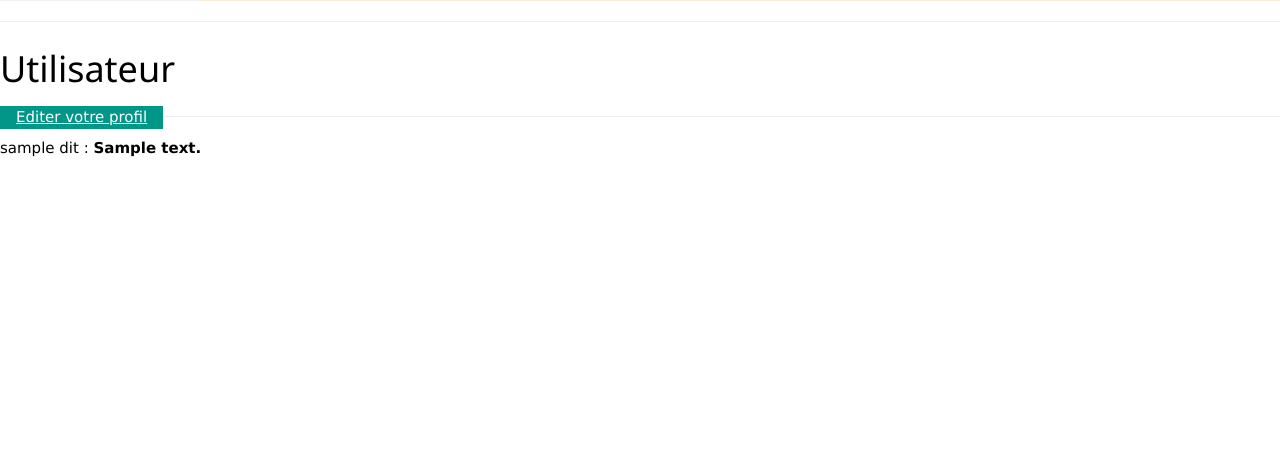
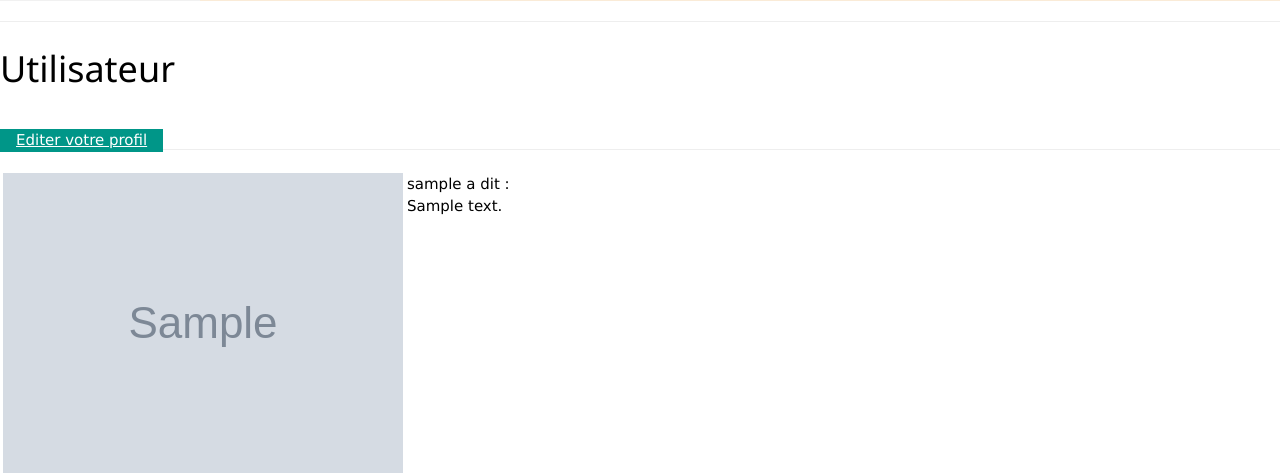
Before and after one commit to Oktiuw/flask, a Flask app: template app/templates/user.html in a window 1280 px wide. Shown: the part 371-846 px from the top of the page. Before the commit the page ends 528 px from the top, so only its background shows below. Run offline with Flask 3, Linux system fonts and the light colour scheme; the template is opened without the code that fills it: most values are stand-ins (such as "Sample title", 1, 10 or a date in 2020); grey boxes marked "Sample" are stand-in pictures; some libraries are stand-ins or nearby versions.

Commit message:
Ajout des avatars

```diff
--- a/app/models.py
+++ b/app/models.py
@@ -2,6 +2,7 @@ from app import db, login
 from datetime import datetime
 from werkzeug.security import generate_password_hash, check_password_hash
 from flask_login import UserMixin
+from hashlib import md5
 
 
 class User(db.Model, UserMixin):
@@ -14,6 +15,10 @@ class User(db.Model, UserMixin):
     last_seen = db.Column(db.DateTime, default=datetime.utcnow)
     def __repr__(self) -> str:
         return f"<User {self.username}>"
+
+    def avatar(self: object, size: int) -> str:
+        digest = md5(self.email.lower().encode('utf-8')).hexdigest()
+        return f"https://www.gravatar.com/avatar/{digest}?d=identicon&s={size}"
 
     def set_password(self: object, password: str) -> None:
         self.password_hash = generate_password_hash(password)
--- /dev/null
+++ b/app/templates/_post.html
@@ -0,0 +1,11 @@
+<!-- app/templates/_post.html -->
+<!--
+ Affichage des "posts" (messages)
+ Paramètres :
+ post : de type Post
+-->
+<table>
+ <tr valign="top">
+ <td><img src="{{ post.author.avatar(36) }}"/></td>
+ <td>{{ post.author.username }} a dit : <br>{{ post.body }}</td>
+ </tr>
--- a/app/templates/user.html
+++ b/app/templates/user.html
@@ -1,6 +1,9 @@
 {% extends "base.html" %}
 {% block contenu %}
 <h1>Utilisateur {{ user.username }}</h1>
+<div class="w3-container w3-center">
+<img src="{{ user.avatar(128) }}"/>
+    </div>
     {% if user.about_me %}
          <p>
             {{ user.about_me}}
@@ -18,9 +21,9 @@
          </div>
          {% endif %}
 <hr/>
-      {% for post in posts %}
-   <p>
-      {{ post.author.username }}  dit : <b>{{ post.body }}</b>
-   </p>
+     {% for post in posts %}
+ <p>
+ {% include "_post.html" %}
+ </p>
  {% endfor %}
 {% endblock %}
```
